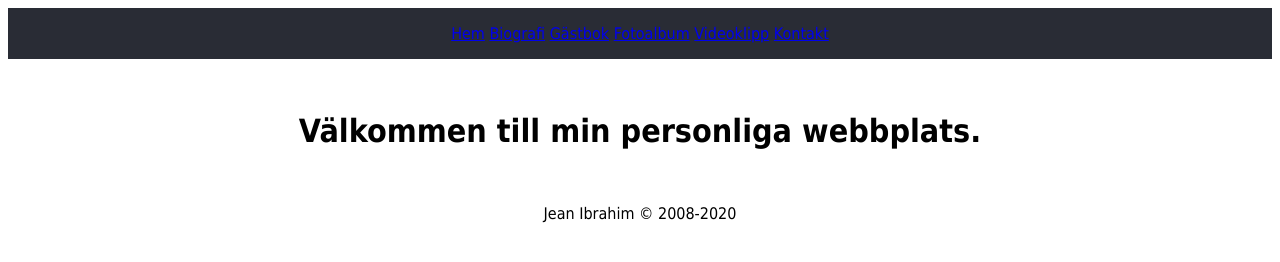
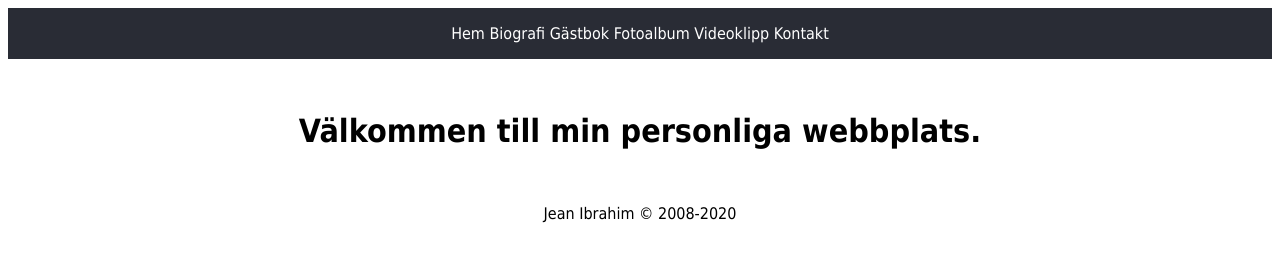
Before and after one commit to Jean8505/personal-website, a plain HTML site: page index.html in a window 1280 px wide. Drawn offline with Linux system fonts and the light colour scheme.

Commit message:
Update style.css

```diff
--- a/css/style.css
+++ b/css/style.css
@@ -1,3 +1,15 @@
+html{
+}
+
+a{
+  color: #fff;
+  text-decoration: none
+}
+
+a:hover{
+  text-decoration: underline;
+}
+
 body{
   font-family: tahoma;
   text-align: center
```
